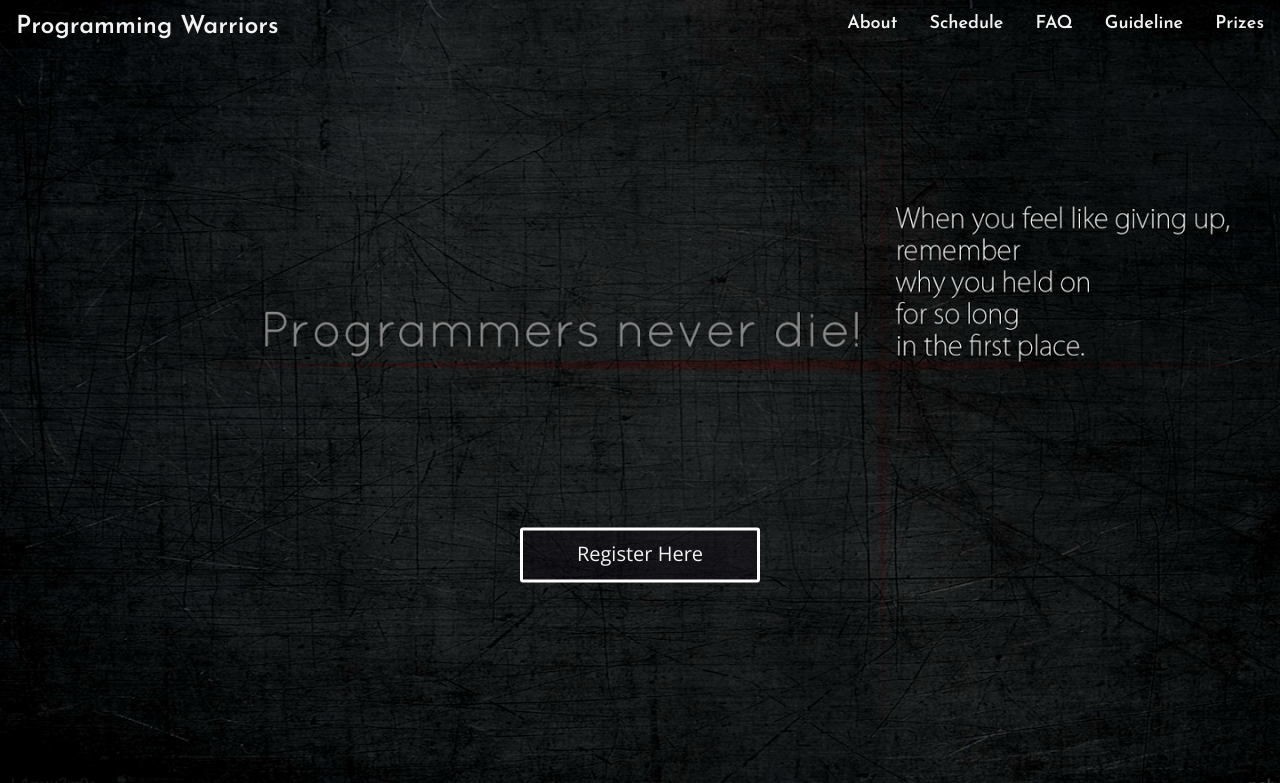
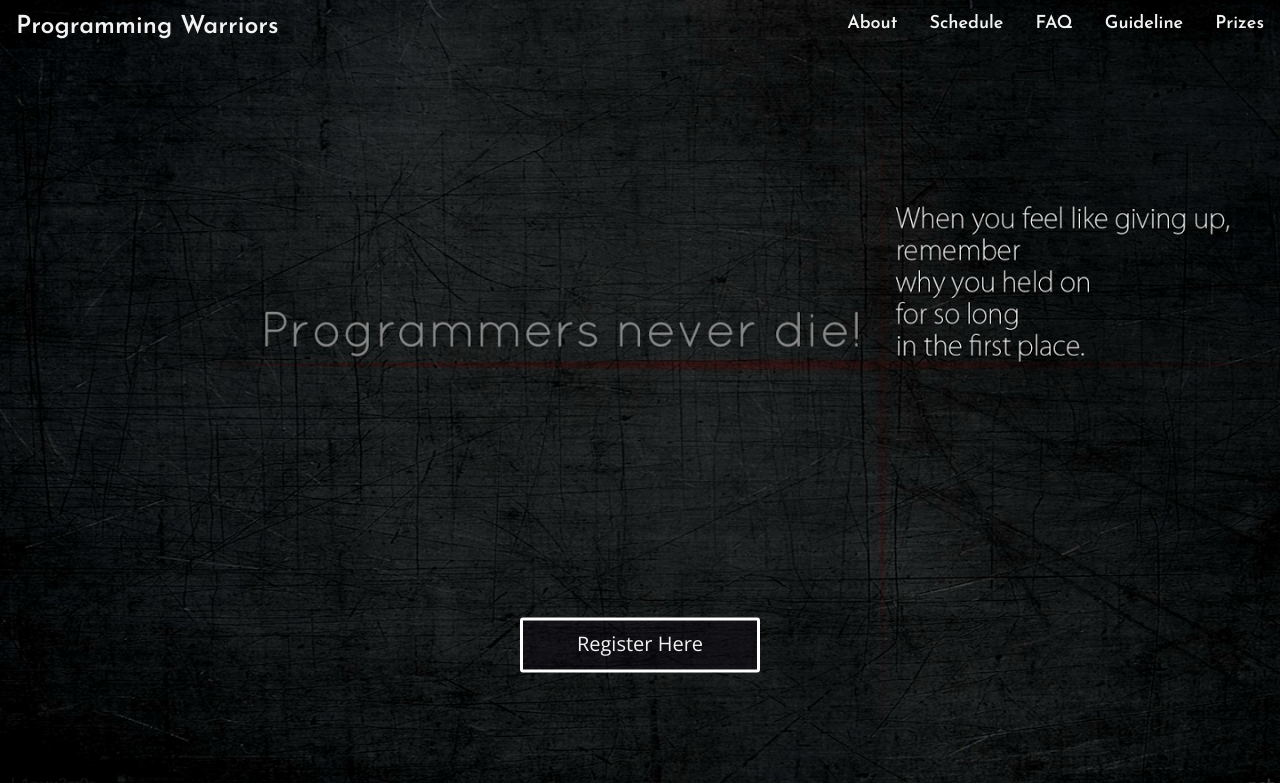
Before and after one commit to pyshivam/ProgrammingWorriors, a Flask app: page / in a window 1280 px wide. Shown: the top 783 px of the page. Run offline with Flask 2, Linux system fonts and the light colour scheme.

Commit message:
improved

```diff
--- a/static/home.css
+++ b/static/home.css
@@ -57,7 +57,8 @@ body {
     height: 55px;
     width: 240px;
     position: absolute;
-    margin-top: 500px;
+    margin-bottom: 100px;
+    bottom: 0;
     left: 50%;
     transform: translate(-50%, -50%);
     size: 3rem;
--- a/templates/home.html
+++ b/templates/home.html
@@ -26,9 +26,30 @@
         </div>
     </section>
 
+    <section id="about">
+
+    </section>
+
+
+    <section id="schedule">
+
+    </section>
+
+
+    <section id="FAQ">
+
+    </section>
+
+
+    <section id="guide">
+
+    </section>
+
     <section id="prize">
 
     </section>
+
+
 </section>
 </body>
 </html>
```
